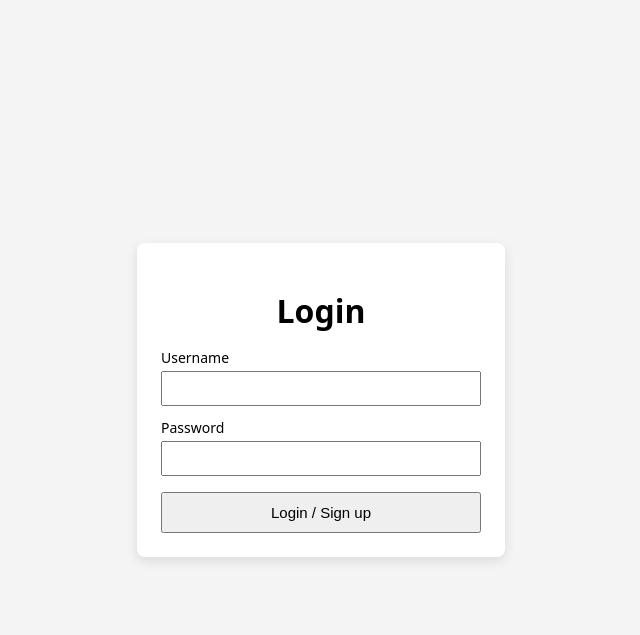
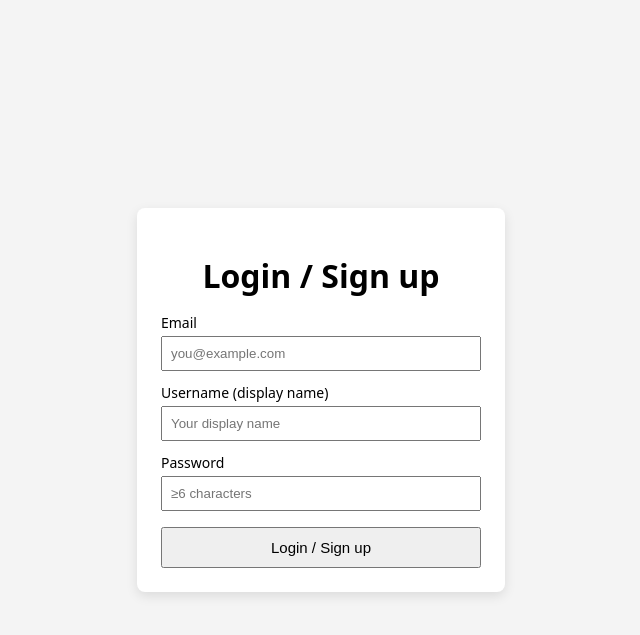
Before and after one commit to v659/TISBHACKS_2026, a FastAPI app: page / in a window 1280 px wide. Shown: the top 635 px of the page, without its empty margins (319-959 px from the left). Run offline with FastAPI, Linux system fonts and the light colour scheme; parts of the project's set-up code (start-up, migrations or seed data) failed here and were passed over.

Commit message:
Update title and form fields for login/signup

```diff
--- a/templates/index.html
+++ b/templates/index.html
@@ -2,7 +2,7 @@
 <html lang="en">
 <head>
     <meta charset="UTF-8">
-    <title>FastAPI Connection</title>
+    <title>Login / Sign up</title>
 
     <style>
         body {
@@ -14,33 +14,28 @@
             height: 100vh;
             margin: 0;
         }
-
         .container {
             background: white;
             padding: 24px;
             border-radius: 8px;
             width: 320px;
-            box-shadow: 0 4px 12px rgba(0, 0, 0, 0.1);
+            box-shadow: 0 4px 12px rgba(0,0,0,0.1);
         }
-
         h1 {
             text-align: center;
             margin-bottom: 16px;
         }
-
         label {
             font-size: 14px;
             margin-top: 12px;
             display: block;
         }
-
         input {
             width: 100%;
             padding: 8px;
             margin-top: 4px;
             box-sizing: border-box;
         }
-
         button {
             width: 100%;
             margin-top: 16px;
@@ -50,16 +45,18 @@
         }
     </style>
 </head>
-
 <body>
     <div class="container">
-        <h1>Login</h1>
+        <h1>Login / Sign up</h1>
 
-        <label for="username">Username</label>
-        <input type="text" id="username">
+        <label for="email">Email</label>
+        <input type="text" id="email" placeholder="you@example.com">
+
+        <label for="username">Username (display name)</label>
+        <input type="text" id="username" placeholder="Your display name">
 
         <label for="password">Password</label>
-        <input type="password" id="password">
+        <input type="password" id="password" placeholder="≥6 characters">
 
         <button onclick="sendLogin()">Login / Sign up</button>
     </div>
```
